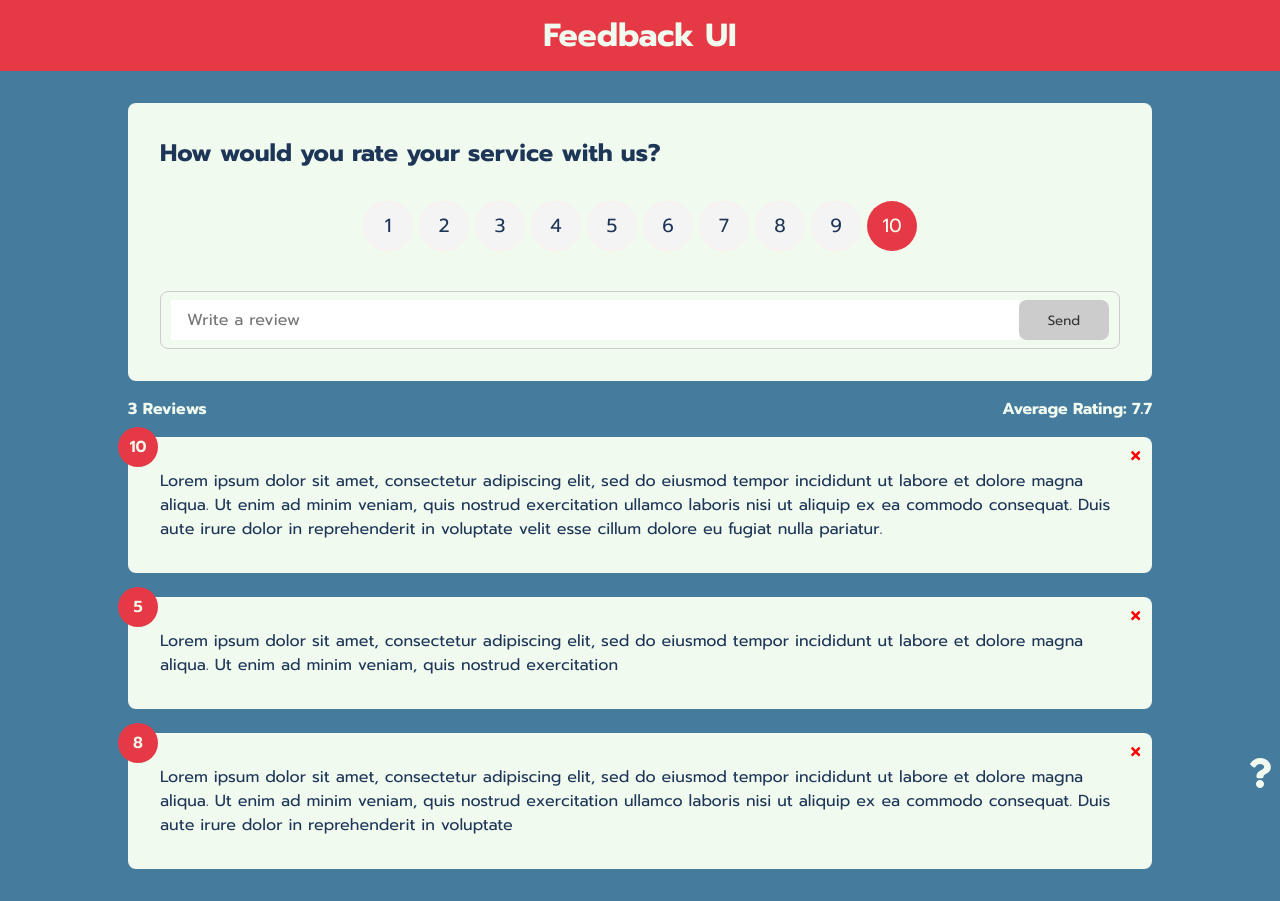
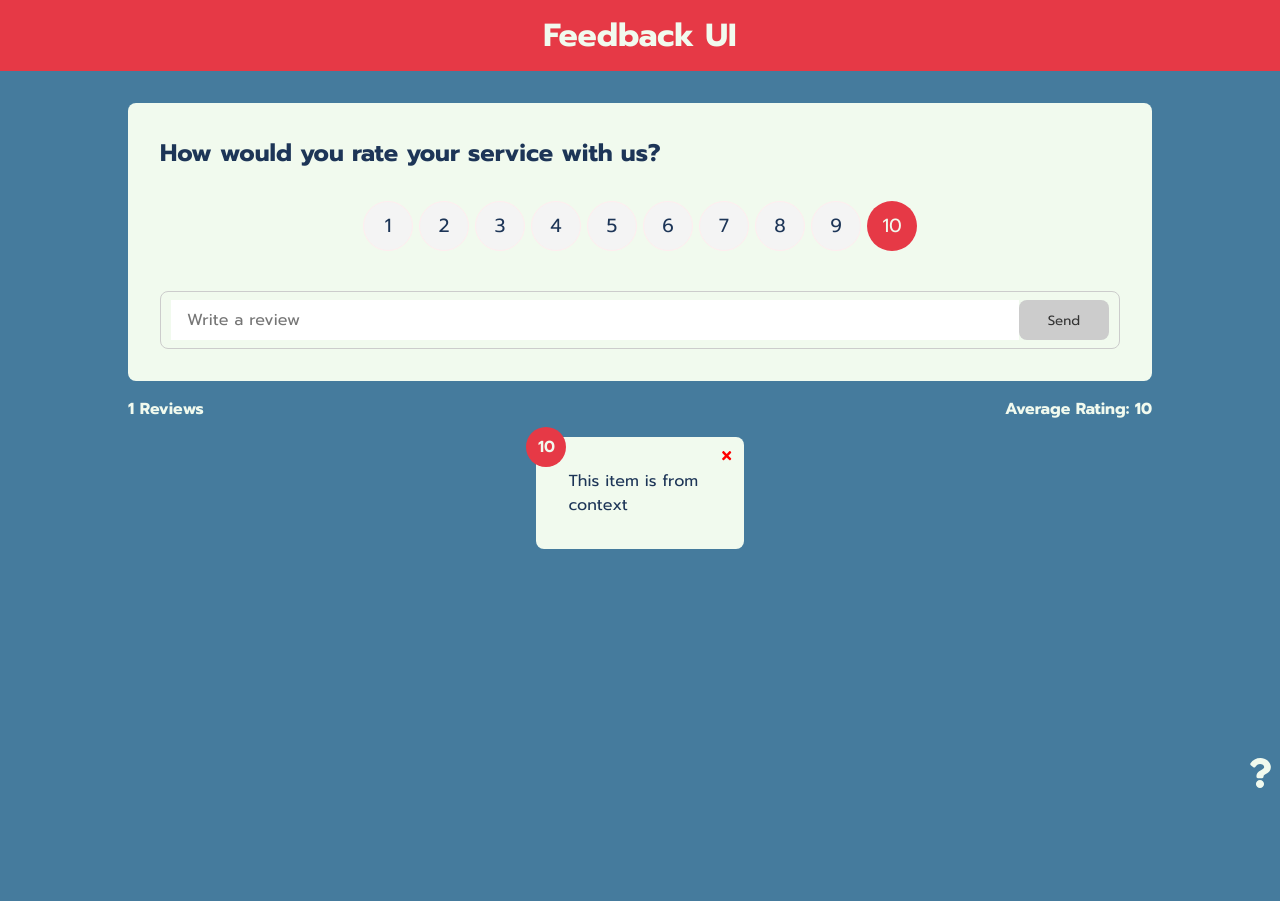
Before and after one commit to Yewdev/react-feedback, a React (Create React App) app: page / in a window 1280 px wide. After the commit the page ends 800 px from the top, so only its background shows below. Built offline with nearby package versions, Linux system fonts and the light colour scheme.

Commit message:
Create FeedbackContext (useContext)

```diff
--- a/src/App.js
+++ b/src/App.js
@@ -8,6 +8,7 @@
 import FeedbackData from './data/FeedbackData'
 import AboutPage from './components/pages/AboutPage'
 import AboutIconLink from './components/AboutIconLink'
+import { FeedbackProvider } from './context/FeedbackContext'
 
 function App() {
   const [feedback, setFeedback] = useState(FeedbackData)
@@ -24,6 +25,7 @@
   }
   return (
     <>
+      <FeedbackProvider>
         <Router>
           <Header />
           <div className="container">
@@ -34,11 +36,8 @@
                 element={
                   <>
                     <FeedbackForm handleAdd={addFeedback} />
-                  <FeedbackStats feedback={feedback} />
-                  <FeedbackList
-                    feedback={feedback}
-                    handleDelete={deleteFeedback}
-                  />
+                    <FeedbackStats />
+                    <FeedbackList handleDelete={deleteFeedback} />
                   </>
                 }
               ></Route>
@@ -49,6 +48,7 @@
             <AboutIconLink />
           </div>
         </Router>
+      </FeedbackProvider>
     </>
   )
 }
--- a/src/components/FeedbackList.jsx
+++ b/src/components/FeedbackList.jsx
@@ -1,7 +1,10 @@
-import PropTypes from 'prop-types'
+import {useContext} from 'react'
 import FeedbackItem from "./FeedbackItem"
+import FeedbackContext from '../context/FeedbackContext'
 
-function FeedbackList({ feedback, handleDelete }) {
+function FeedbackList({ handleDelete }) {
+  const {feedback} = useContext(FeedbackContext)
+
   if(!feedback || feedback.length === 0) {
     return <p style={{color: '#fff'}}>No Feedback Yet</p>
   }
@@ -15,14 +18,4 @@
   )
 }
 
-FeedbackList.propTypes = {
-  feedback: PropTypes.arrayOf(
-    PropTypes.shape({
-      id: PropTypes.number.isRequired,
-      text: PropTypes.string.isRequired,
-      rating: PropTypes.number.isRequired,
-    })
-  ),
-}
-
 export default FeedbackList
--- a/src/components/FeedbackStats.jsx
+++ b/src/components/FeedbackStats.jsx
@@ -1,6 +1,10 @@
-import PropTypes from 'prop-types'
+import { useContext } from 'react'
+import FeedbackContext from '../context/FeedbackContext'
 
-function FeedbackStats({ feedback }) {
+
+function FeedbackStats() {
+  const {feedback} = useContext(FeedbackContext)
+
   // Calculate rating avg
   let average = feedback.reduce((acc, cur) => {
     return acc + cur.rating
@@ -18,8 +22,4 @@
   )
 }
 
-FeedbackStats.propTypes = {
-  feedback: PropTypes.array.isRequired,
-}
-
 export default FeedbackStats
--- /dev/null
+++ b/src/context/FeedbackContext.js
@@ -0,0 +1,23 @@
+import { createContext, useState } from 'react'
+
+const FeedbackContext = createContext()
+
+export const FeedbackProvider = ({children}) => {
+  const [feedback, setFeedback] = useState([
+    {
+      id: 1,
+      text: 'This item is from context',
+      rating: 10,
+    }
+  ])
+
+  return <FeedbackContext.Provider
+  value={{
+    feedback,
+  }}>
+    {children}
+  </FeedbackContext.Provider>
+
+}
+
+export default FeedbackContext
```
Lines whose indentation alone changed are shown as unchanged.
